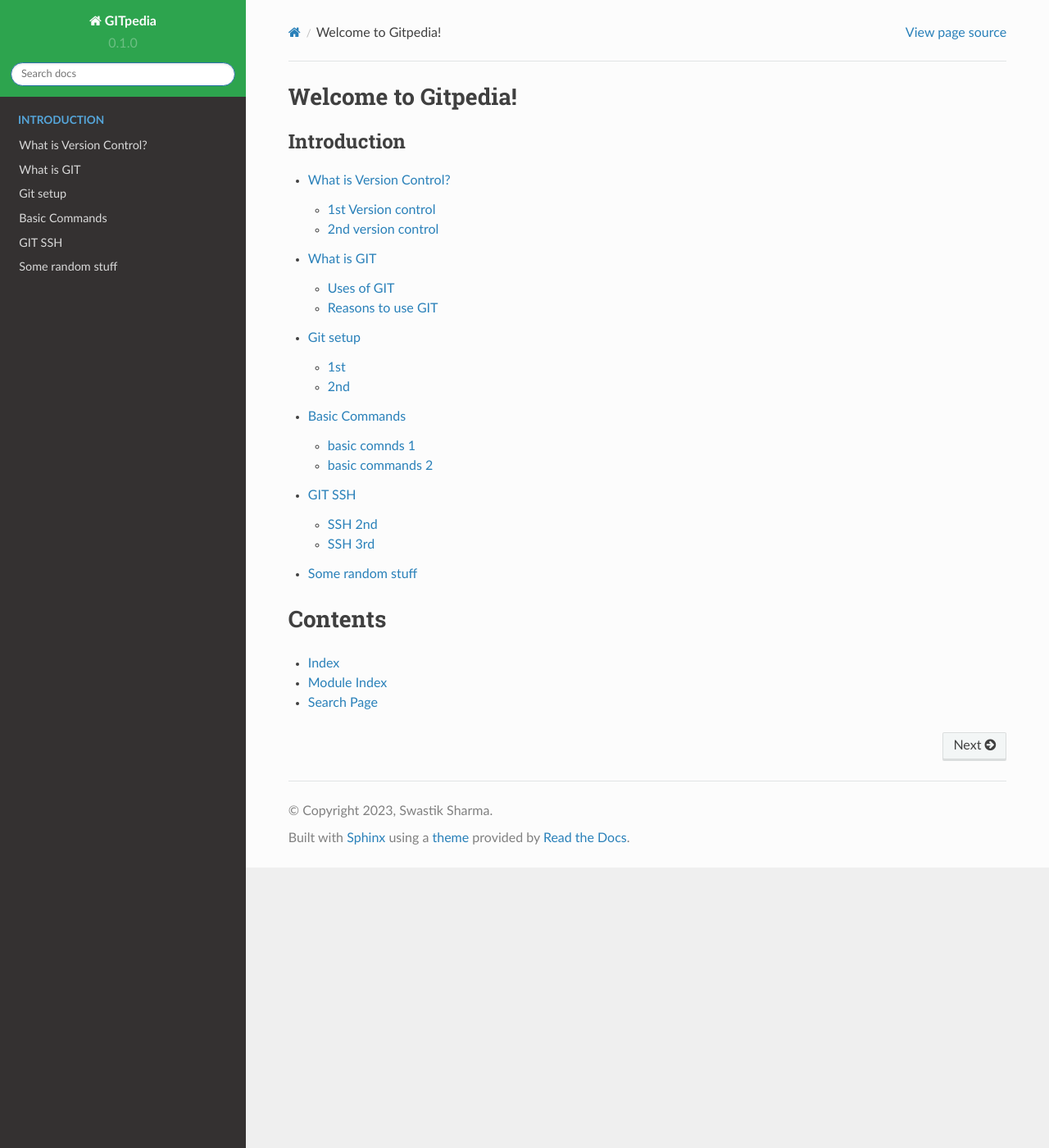
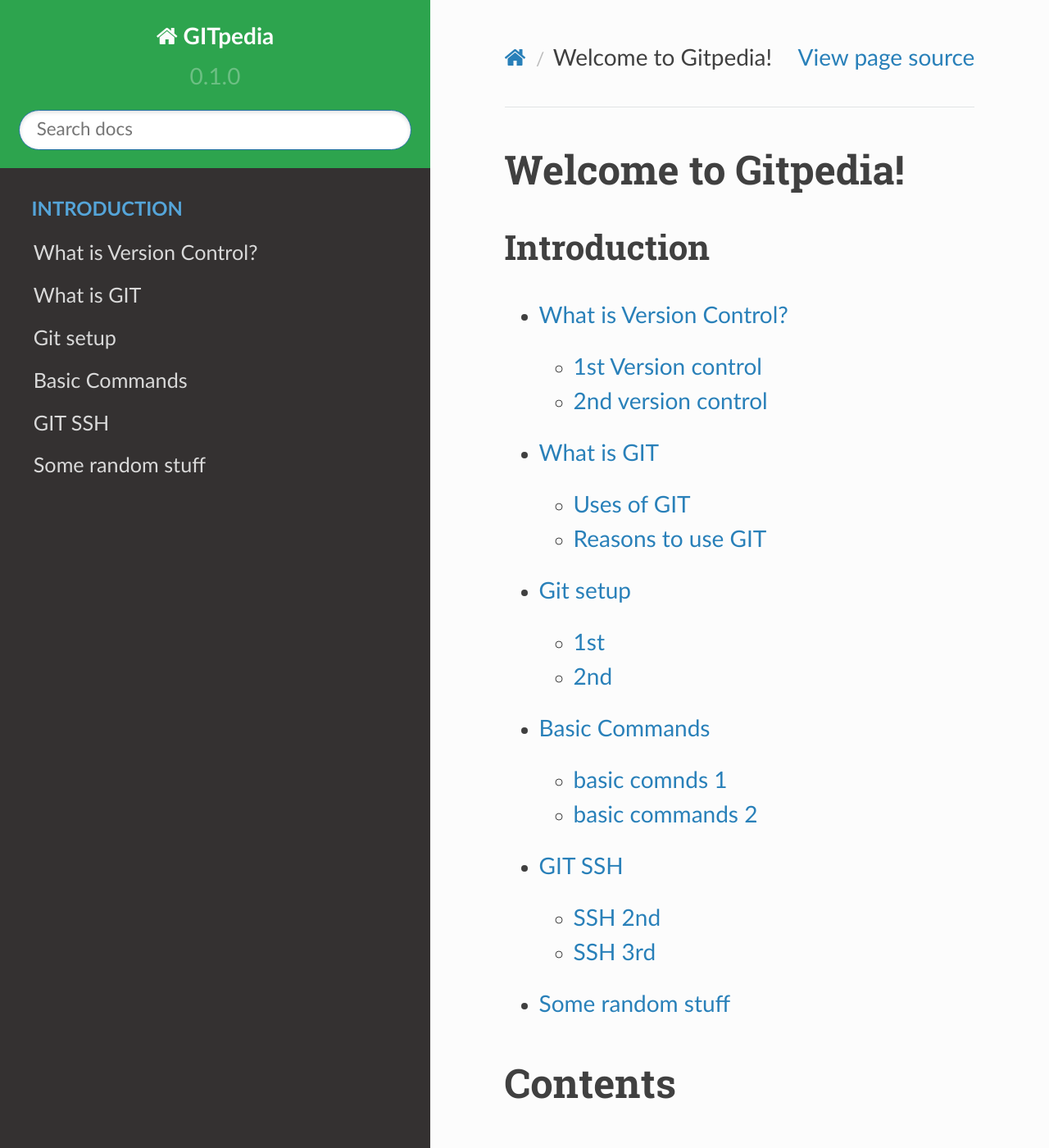
Before and after one commit to swastkk/GITpedia, a Sphinx documentation site: the page built from documentation/source/index.rst, in a window 1280 px wide and 1400 px high. Shown: the whole window at 82% size. Built offline with Sphinx 7.4.7 and the Read the Docs theme 2.0.0, drawn with Linux system fonts in a browser that asks for light colours; pages that are not in the unit, such as notebooks, are missing from menus.

Commit message:
default Zoom set to 175%
Signed-off-by: swastik <swastkk@gmail.com>

```diff
--- a/documentation/source/_static/my_theme.css
+++ b/documentation/source/_static/my_theme.css
@@ -1,9 +1,15 @@
-.wy-nav-content {
+/* This line is for the width of content of side in Desktop mode*/
+/*
+   .wy-nav-content {
     max-width: none;
+      } */
+html{
+  zoom: 175%;
 }
 .wy-side-nav-search{
     background-color: #2da44e;
 }
 .wy-nav-top{
   background-color: #2da44e;
+
 }
```
